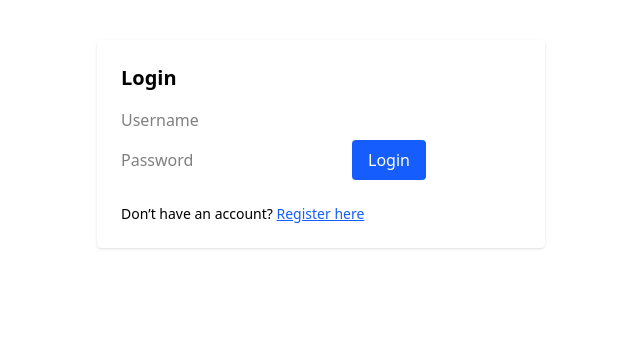
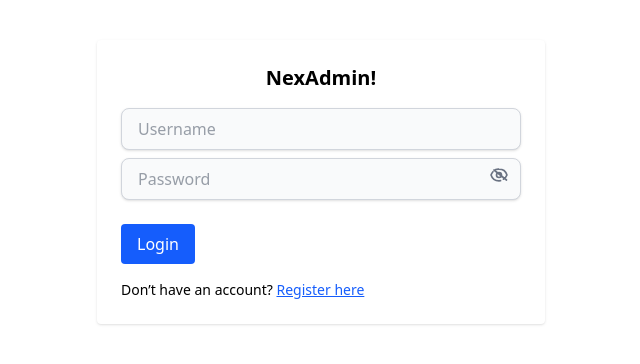
Before and after one commit to kmrafibinrabi/vuejs-data-manipulation, a Vue app: page / in a window 1280 px wide. Shown: the top 364 px of the page, without its empty margins (319-959 px from the left). Built offline with nearby package versions, Linux system fonts and the light colour scheme.

Commit message:
Enhance-UI-Login

```diff
--- a/src/components/FutureIdeas.vue
+++ b/src/components/FutureIdeas.vue
@@ -52,7 +52,7 @@ const loading = ref(false)
 
 const API_KEY = import.meta.env.VITE_GOOGLE_API_KEY
 const ENDPOINT =
-  'https://generativelanguage.googleapis.com/v1beta/models/gemini-2.0-flash:generateContent'
+  'https://generativelanguage.googleapis.com/v1beta/models/gemini-1.5-flash:generateContent'
 
 const generateOutcome = async () => {
   if (!idea.value.trim()) return
@@ -72,12 +72,11 @@ const generateOutcome = async () => {
       ]
     }
 
-    const response = await axios.post(ENDPOINT, payload, {
-      headers: {
-        'Content-Type': 'application/json',
-        'X-goog-api-key': API_KEY
-      }
-    })
+    const response = await axios.post(
+  `${ENDPOINT}?key=${API_KEY}`,
+  payload,
+  { headers: { 'Content-Type': 'application/json' } }
+)
 
     const candidate = response.data.candidates?.[0]
 
--- a/src/components/LoginForm.vue
+++ b/src/components/LoginForm.vue
@@ -1,9 +1,33 @@
 <template>
   <div class="max-w-md mx-auto mt-10 bg-white p-6 rounded shadow">
-    <h2 class="text-xl font-bold mb-4">Login</h2>
+    <h2 class="text-xl font-bold mb-4 text-center">NexAdmin!</h2>
     <form @submit.prevent="handleLogin">
-      <input v-model="username" placeholder="Username" class="input mb-2" />
-      <input v-model="password" type="password" placeholder="Password" class="input mb-4" />
+      <input
+        v-model="username"
+        placeholder="Username"
+        class="w-full px-4 py-2 mb-2 border border-gray-300 rounded-lg shadow-sm focus:outline-none focus:ring-2 focus:ring-blue-400 focus:border-blue-400 transition duration-150 text-gray-700 bg-gray-50"
+        autocomplete="username"
+      />
+      <div class="relative mb-4">
+        <input
+          v-model="password"
+          :type="showPassword ? 'text' : 'password'"
+          placeholder="Password"
+          class="w-full px-4 py-2 mb-2 border border-gray-300 rounded-lg shadow-sm focus:outline-none focus:ring-2 focus:ring-blue-400 focus:border-blue-400 transition duration-150 text-gray-700 bg-gray-50"
+        />
+        <span
+          class="absolute right-3 top-1/3 transform -translate-y-1/2 cursor-pointer select-none"
+          @click="togglePassword"
+        >
+          <svg v-if="showPassword" xmlns="http://www.w3.org/2000/svg" fill="none" viewBox="0 0 24 24" stroke="currentColor" class="w-5 h-5 text-gray-500">
+            <path stroke-linecap="round" stroke-linejoin="round" stroke-width="2" d="M15 12a3 3 0 11-6 0 3 3 0 016 0z" />
+            <path stroke-linecap="round" stroke-linejoin="round" stroke-width="2" d="M2.458 12C3.732 7.943 7.523 5 12 5c4.478 0 8.268 2.943 9.542 7-1.274 4.057-5.064 7-9.542 7-4.477 0-8.268-2.943-9.542-7z" />
+          </svg>
+          <svg v-else xmlns="http://www.w3.org/2000/svg" fill="none" viewBox="0 0 24 24" stroke="currentColor" class="w-5 h-5 text-gray-500">
+            <path stroke-linecap="round" stroke-linejoin="round" stroke-width="2" d="M13.875 18.825A10.05 10.05 0 0112 19c-4.478 0-8.268-2.943-9.542-7a9.956 9.956 0 012.293-3.95m3.249-2.568A9.956 9.956 0 0112 5c4.478 0 8.268 2.943 9.542 7a9.965 9.965 0 01-4.293 5.03M15 12a3 3 0 11-6 0 3 3 0 016 0zm6 6L6 6" />
+          </svg>
+        </span>
+      </div>
       <p v-if="error" class="text-red-500 text-sm mt-2">{{ error }}</p>
       <button type="submit" class="bg-blue-600 text-white px-4 py-2 rounded">Login</button>
       <p class="text-sm mt-4">
@@ -64,6 +88,11 @@ const auth = useAuthStore()
 const username = ref('')
 const password = ref('')
 const error = ref('')
+const showPassword = ref(false)
+
+const togglePassword = () => {
+  showPassword.value = !showPassword.value
+}
 
 const handleLogin = async () => {
   error.value = ''
```
